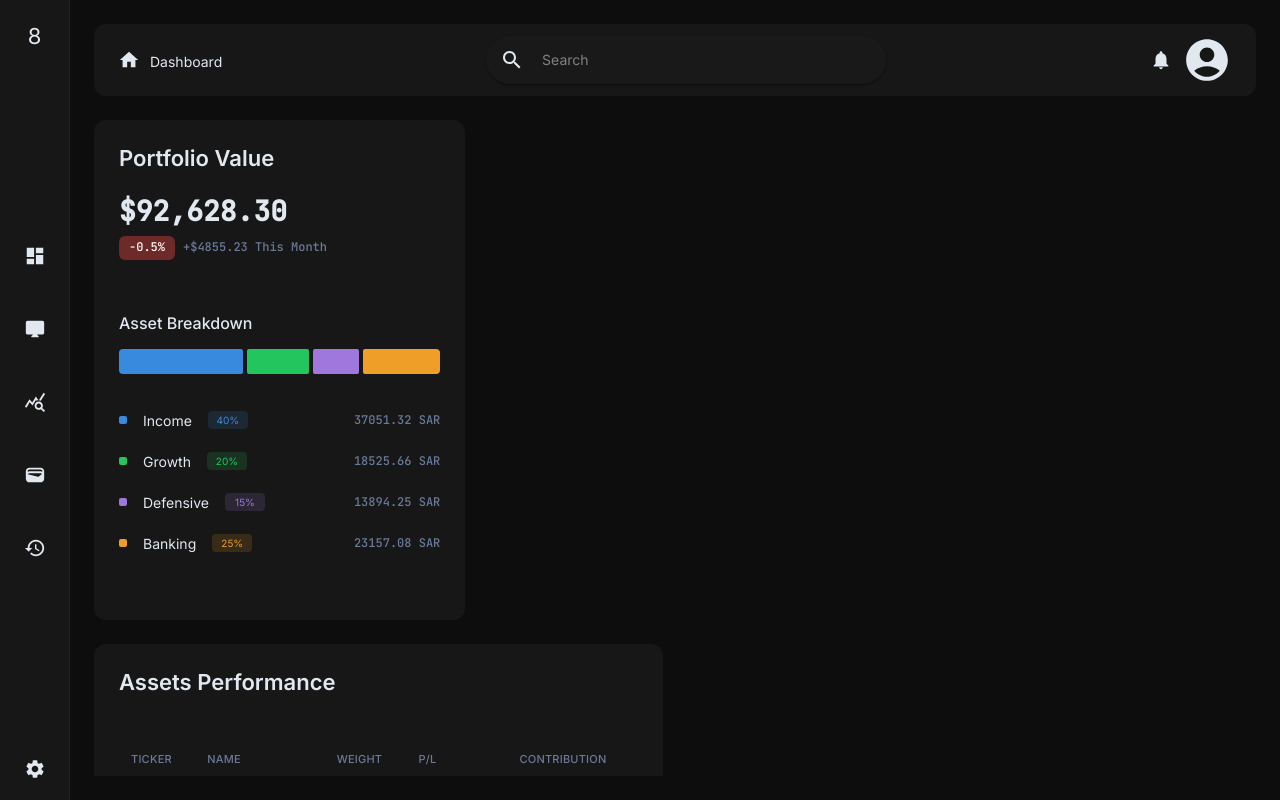
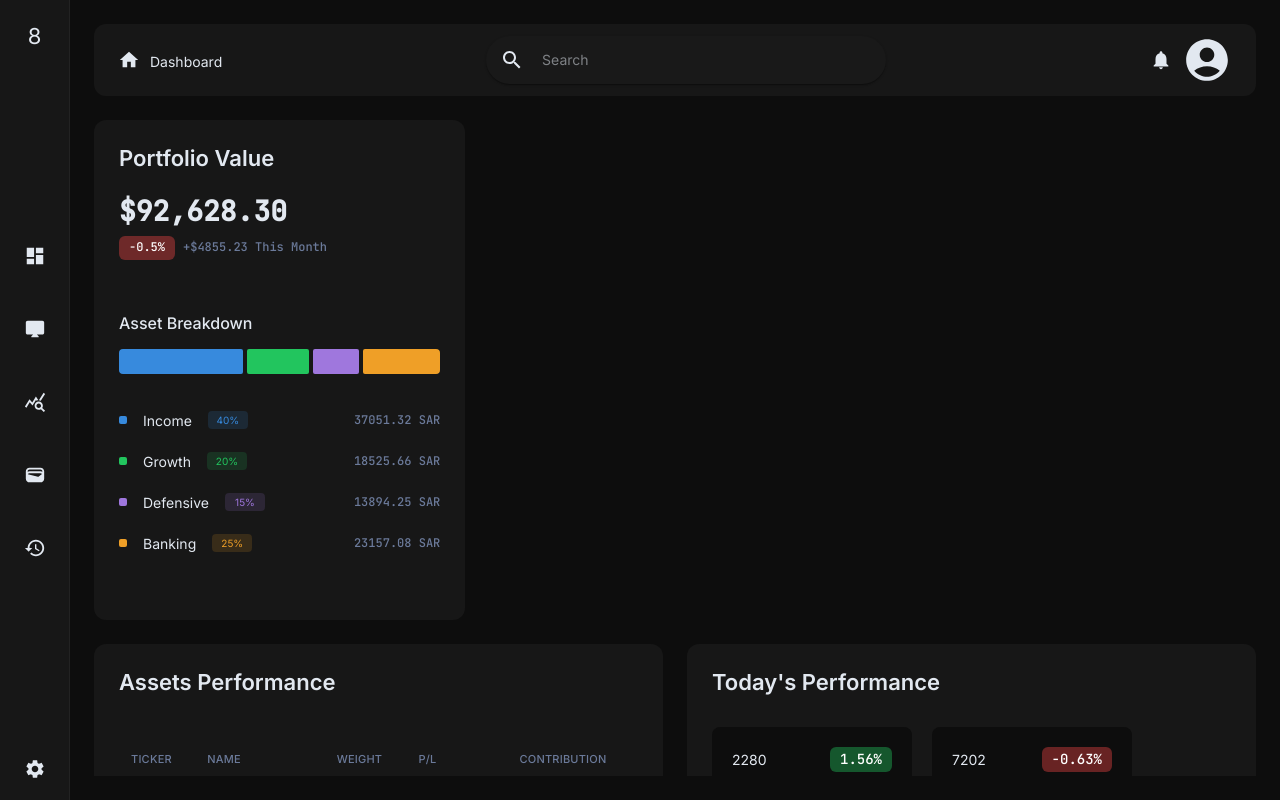
Before and after one commit to abdullah-zeinalabdin/tadawul-tracker, a React (Vite) app in the folder client/: page / in a window 1280 px wide. Built offline with nearby package versions, Linux system fonts and the light colour scheme.

Commit message:
feat: add DailyPerformance widget with card grid layout

```diff
--- a/client/src/styles/sxStyles.ts
+++ b/client/src/styles/sxStyles.ts
@@ -88,4 +88,11 @@ export const allocationRowStyles = {
     justifyContent: "space-between",
     marginTop: "20px",
 }
+
+export const todaysPerformanceCardStyles = (theme: Theme) =>  ({
+    padding: "20px",
+    borderRadius: "8px",
+    minWidth: "200px",
+    backgroundColor: theme.palette.background.default,
+})
 /* === Widgets === */
--- a/client/src/widgets/WidgetsContainer.tsx
+++ b/client/src/widgets/WidgetsContainer.tsx
@@ -1,6 +1,7 @@
 import { Grid, Stack } from "@mui/material";
 import PortfolioValueCard from "./portfolioValueCard/PortfolioValueCard";
 import AssestsPerformanceTable from "./assetsPerformance/AssetsPerformanceTable";
+import DailyPerformance from "./dailyPerformance/DailyPerformance";
 
 export default function WidgetsContainer() {
     return(
@@ -20,7 +21,7 @@ export default function WidgetsContainer() {
             </Grid>
             <Grid size={6}>
                 <Stack>
-
+                    <DailyPerformance />
                 </Stack>
             </Grid>
         </Grid>
--- a/client/src/widgets/assetsPerformance/AssetsPerformanceTable.tsx
+++ b/client/src/widgets/assetsPerformance/AssetsPerformanceTable.tsx
@@ -6,7 +6,7 @@ import { useTheme } from "@mui/material";
 export default function AssestsPerformanceTable() {
     const theme = useTheme();
     return (
-        <Stack sx={[widgetsBaseStyles(theme), { height: "430px" }]} spacing={4}>
+        <Stack sx={[widgetsBaseStyles(theme)]} spacing={4}>
             <Typography variant="h2">Assets Performance</Typography>
             <AssetsTable />
         </Stack>
--- /dev/null
+++ b/client/src/widgets/dailyPerformance/DailyPerformance.tsx
@@ -0,0 +1,28 @@
+import { Stack, Typography, useTheme } from "@mui/material";
+import { widgetsBaseStyles } from "../../styles/sxStyles";
+import type { DailyPerformanceItem } from "./types";
+import DailyPerformanceGrid from "./DailyPerformanceGrid";
+
+export default function DailyPerformance() {
+    const dailyPerformance: DailyPerformanceItem[] = [
+    { ticker: "2280",  priceChange: 0.85, percentage: 1.56 },
+    { ticker: "7202",  priceChange: -1.40, percentage: -0.63 },
+    { ticker: "4013",  priceChange: 2.50, percentage: 1.16 },
+    { ticker: "4264",  priceChange: -0.28, percentage: -0.55 },
+    { ticker: "7010", priceChange: 25.2, percentage: 8.21 },
+    { ticker: "4016", priceChange: -5.3, percentage: -2.11 },
+    { ticker: "4265",  priceChange: -0.28, percentage: -0.55 },
+    { ticker: "7011", priceChange: 25.2, percentage: 8.21 },
+    { ticker: "4055", priceChange: -5.3, percentage: -2.11 },
+    ];
+    const theme = useTheme();
+
+    return (
+        <Stack sx={widgetsBaseStyles(theme)}>
+            <Typography variant="h2">
+                Today's Performance
+            </Typography>
+            <DailyPerformanceGrid dailyPerformance={dailyPerformance} />
+        </Stack>
+    )
+}
--- /dev/null
+++ b/client/src/widgets/dailyPerformance/DailyPerformanceGrid.tsx
@@ -0,0 +1,24 @@
+import { Stack, Typography } from "@mui/material";
+import type { DailyPerformanceProps } from "./types";
+import { numberStyles, pillIndicator, todaysPerformanceCardStyles } from "../../styles/sxStyles";
+import { useTheme } from "@mui/material";
+export default function DailyPerformanceGrid({ dailyPerformance }: DailyPerformanceProps) {
+    const theme = useTheme();
+    return (
+        <Stack direction="row" sx={{ flexWrap: "wrap", gap: "20px", marginTop: "32px" }}>
+            {dailyPerformance.map((item) => {
+                return (
+                    <Stack key={item.ticker} sx={ todaysPerformanceCardStyles(theme) } spacing={2}>
+                        <Stack direction="row" sx={{ justifyContent: "space-between", alignItems: "center" }}>
+                            <Typography>{item.ticker}</Typography>
+                            <Typography sx={[pillIndicator(theme, item.percentage >= 0), numberStyles]}>{item.percentage}%</Typography>
+                        </Stack>
+                        <Stack>
+                            <Typography sx={numberStyles}>{50 + item.priceChange} SAR</Typography>
+                        </Stack>
+                    </Stack>
+                )
+            })}
+        </Stack>
+    )
+}
--- /dev/null
+++ b/client/src/widgets/dailyPerformance/types.ts
@@ -0,0 +1,9 @@
+export interface DailyPerformanceItem {
+    ticker: string,
+    priceChange: number,
+    percentage: number,
+}
+
+export interface DailyPerformanceProps {
+    dailyPerformance: DailyPerformanceItem[],
+}
```
